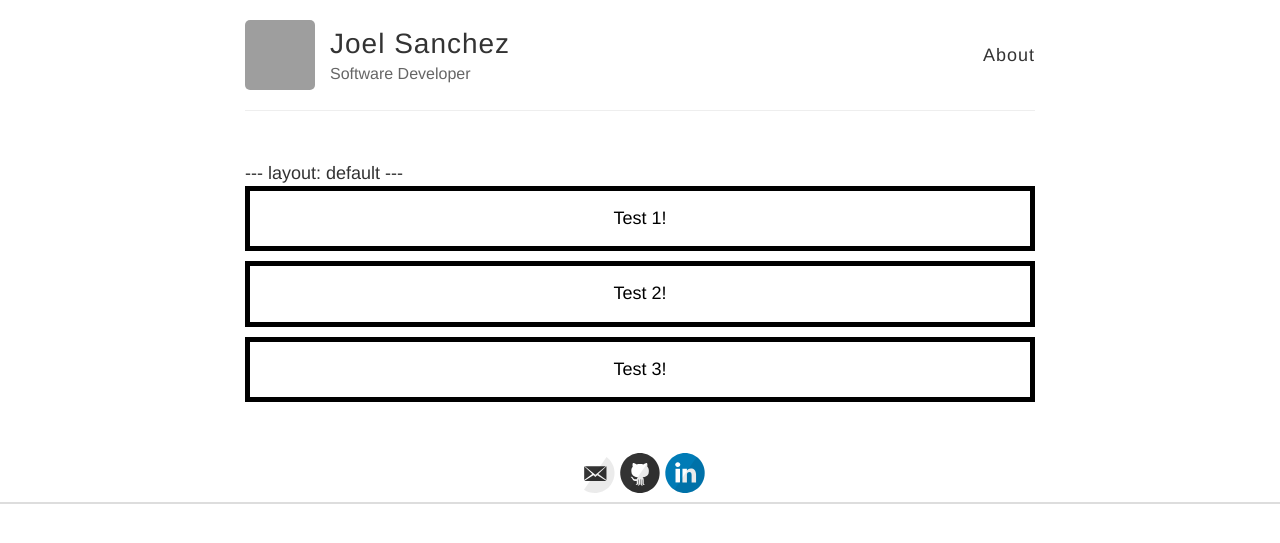
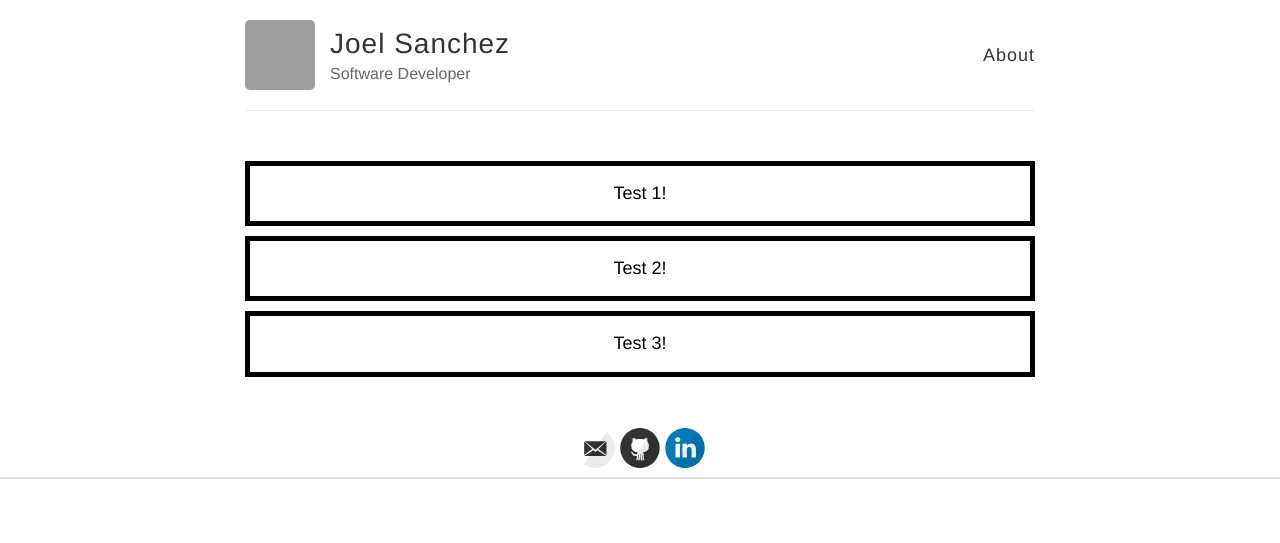
Before and after one commit to JSanchez78657/JSanchez78657.github.io, a Jekyll site: the page built from index.html, in a window 1280 px wide. Shown: the top 543 px of the page. Built offline with Jekyll 4.4.1, drawn with Linux system fonts in a browser that asks for light colours; grey boxes are pictures that could not be loaded.

Commit message:
Fixing the brokeness

```diff
--- a/index.html
+++ b/index.html
@@ -2,11 +2,6 @@
 layout: default
 published: true
 ---
----
-layout: default
----
-<body>
-  <div class="wrapper">
 <div class="blocks">
   <div class="block">
     <p>Test 1!</p>
@@ -18,5 +13,3 @@ layout: default
     <p>Test 3!</p>
   </div>
 </div>
-  </div>
-</body>
```
Lines whose indentation alone changed are shown as unchanged.
